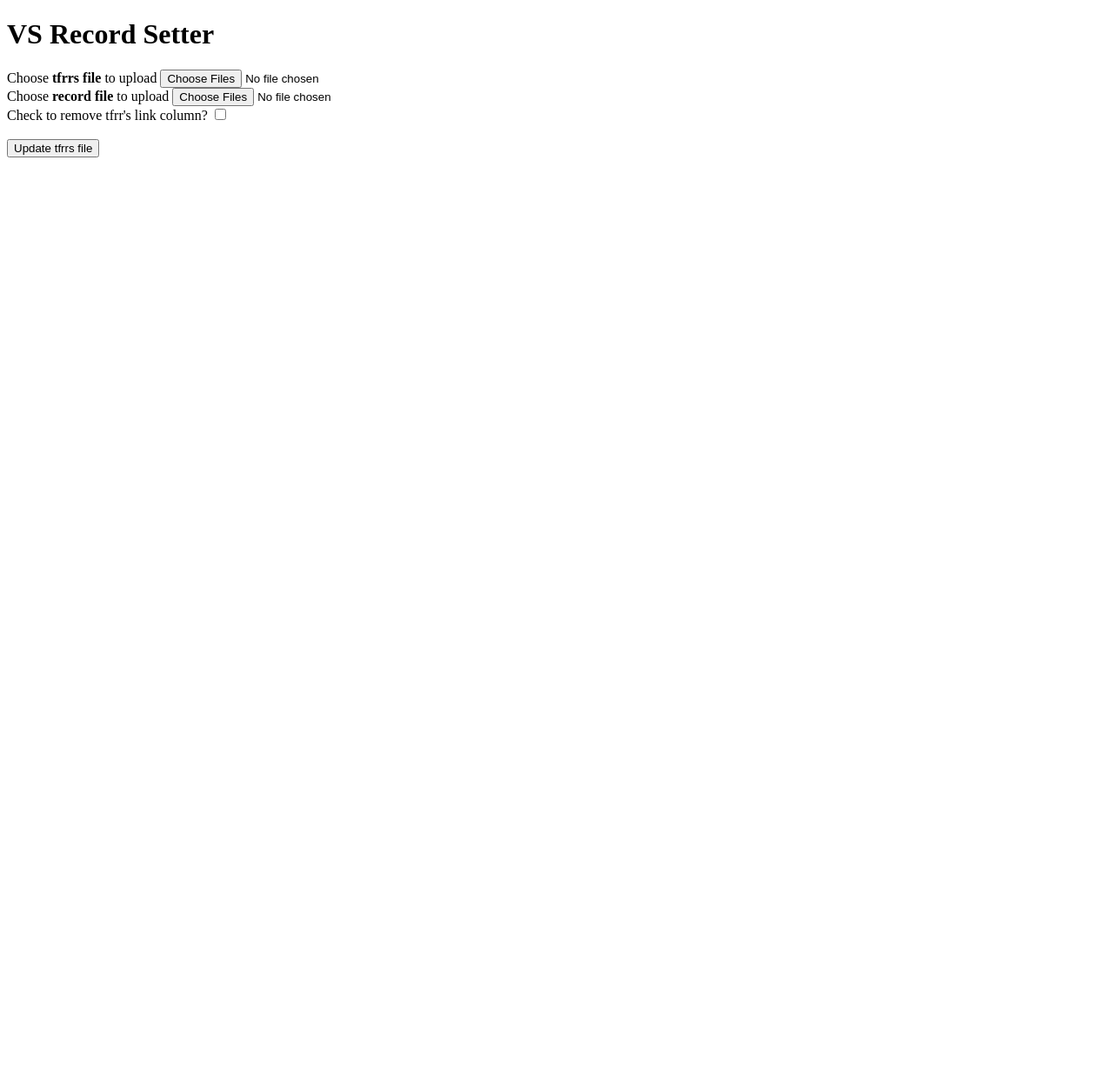
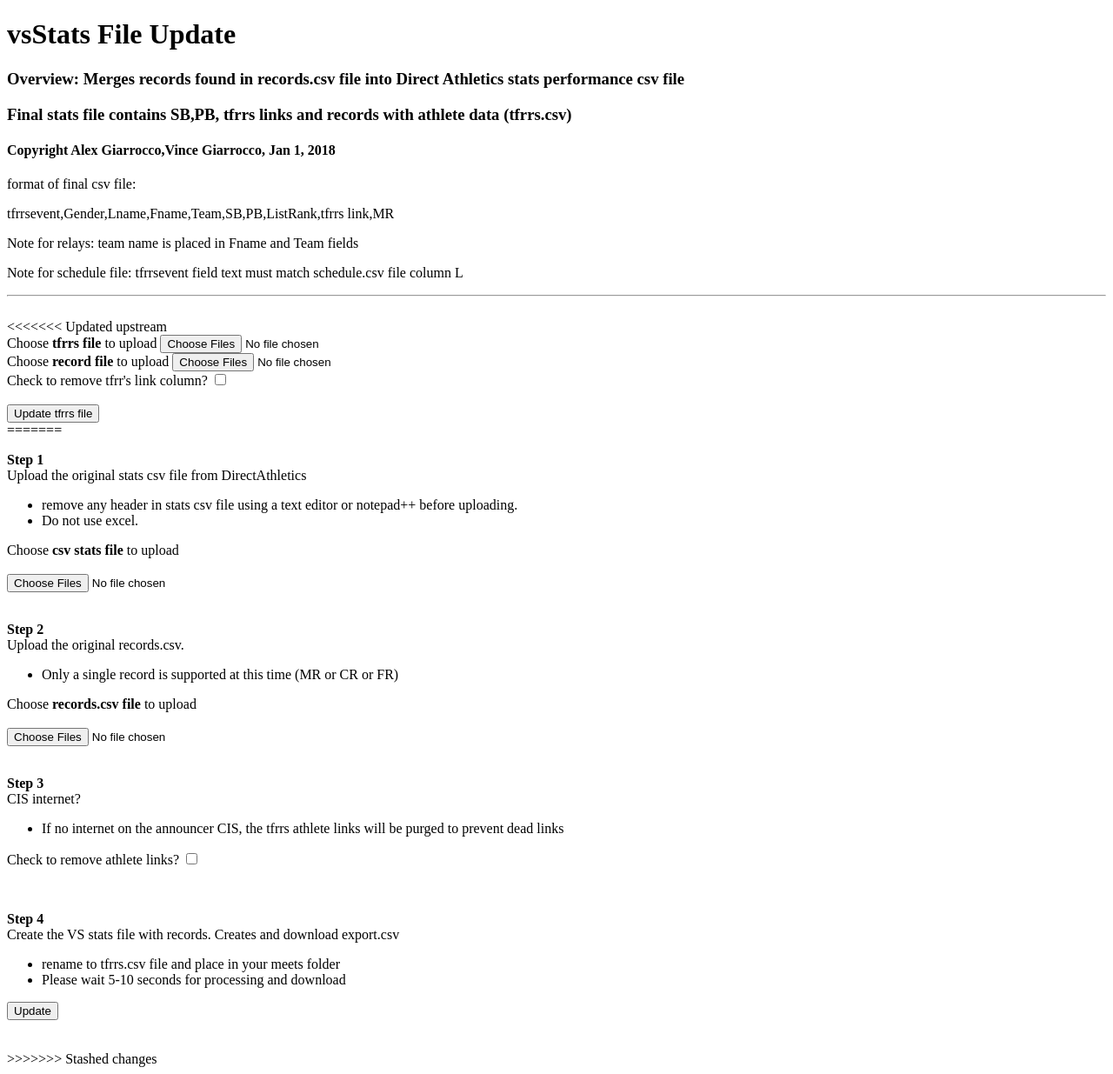
Before and after one commit to g-rock/track_and_field_records, a Flask app: page / in a window 1280 px wide. Shown: the whole page at 87% size. Before the commit the page ends 181 px from the top, so only its background shows below. Run offline with Flask 2, Linux system fonts and the light colour scheme.

Commit message:
update html

```diff
--- a/templates/get.html
+++ b/templates/get.html
@@ -1,6 +1,7 @@
 {% extends "index.html" %}
 {% block body %}
   <form method="post" enctype="multipart/form-data">
+<<<<<<< Updated upstream
          <div>
              <label for="tfrrs">Choose <b>tfrrs file</b> to upload</label>
              <input type="file" id="tfrrs" name="tfrrs" multiple>
@@ -18,4 +19,44 @@
            <button onclick="click()" id="download">Update tfrrs file</button>
          </div>
     </form>
+=======
+
+<form enctype="multipart/form-data" method="post">
+<div>
+<p><strong>Step 1</strong> <br />Upload the original stats csv file from DirectAthletics</p>
+<ul>
+<li>remove any header in stats csv file using a text editor or notepad++ before uploading.</li>
+<li>Do not use excel.</li>
+</ul>
+<label for="tfrrs">Choose <strong>csv stats file</strong> to upload</label> <br /><br /> <input id="tfrrs" multiple="multiple" name="tfrrs" type="file" /></div>
+<br />
+<div>
+<p><strong>Step 2</strong><br />Upload the original records.csv.</p>
+<ul>
+<li>Only a single record is supported at this time (MR or CR or FR)</li>
+</ul>
+<label for="record">Choose <strong>records.csv file</strong> to upload</label> <br /><br /> <input id="record" multiple="multiple" name="record" type="file" /></div>
+<br />
+<p><strong>Step 3</strong> <br />CIS internet?</p>
+<ul>
+<li>If no internet on&nbsp;the announcer CIS, the tfrrs&nbsp;athlete links will be purged to prevent dead links</li>
+</ul>
+<p><label for="linkCheckbox">Check to remove athlete links?</label> <input id="linkCheckbox" name="linkCheckbox" type="checkbox" value="true" /></p>
+<p>&nbsp;</p>
+<div>
+<p><strong>Step 4</strong>&nbsp;
+<br>Create the VS stats file with records. Creates and download export.csv&nbsp;</p>
+<ul>
+<li>rename to tfrrs.csv file and place in your meets folder</li>
+<li>Please wait 5-10 seconds for processing and download</li>
+</ul>
+<button id="download">Update</button></div>
+<br /><br />
+</form>
+    <script type="text/javascript">
+        download.onclick = function(e){
+            console.log(e);
+        }
+    </script>
+>>>>>>> Stashed changes
 {% endblock %}
--- a/templates/index.html
+++ b/templates/index.html
@@ -2,10 +2,20 @@
 <html lang="en">
 <head>
     <meta charset="UTF-8">
-    <title>Vince Score Tfrrs Update</title>
+    <title>vsStats update</title>
 </head>
 <body>
-    <h1>VS Record Setter</h1>
+    <h1>vsStats File Update</h1>
+    <h3>Overview: Merges records found in records.csv file into Direct Athletics stats performance csv file</h2>
+    <h3>Final stats file contains SB,PB, tfrrs links and records with athlete data (tfrrs.csv)</h2>
+    <h4>Copyright Alex Giarrocco,Vince Giarrocco, Jan 1, 2018</h4>
+    <p>format of final csv file:</p>
+    <p>tfrrsevent,Gender,Lname,Fname,Team,SB,PB,ListRank,tfrrs link,MR</p>
+    <p>Note for relays: team name is placed in Fname and Team fields</p>
+    <p>Note for schedule file: tfrrsevent field text must match schedule.csv file column L </p>
+
+    <hr>
+    <br>
     {% with messages = get_flashed_messages() %}
       {% if messages %}
         <ul class=flashes>
```
